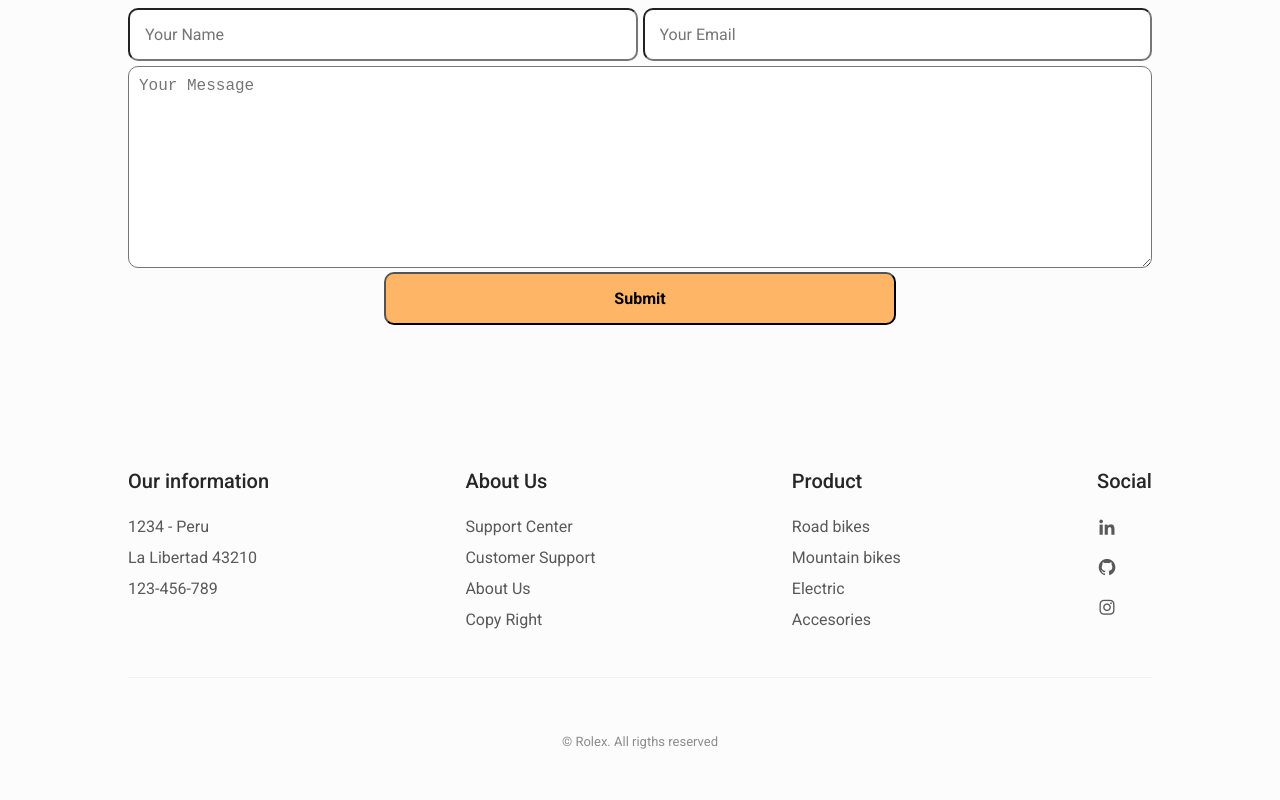
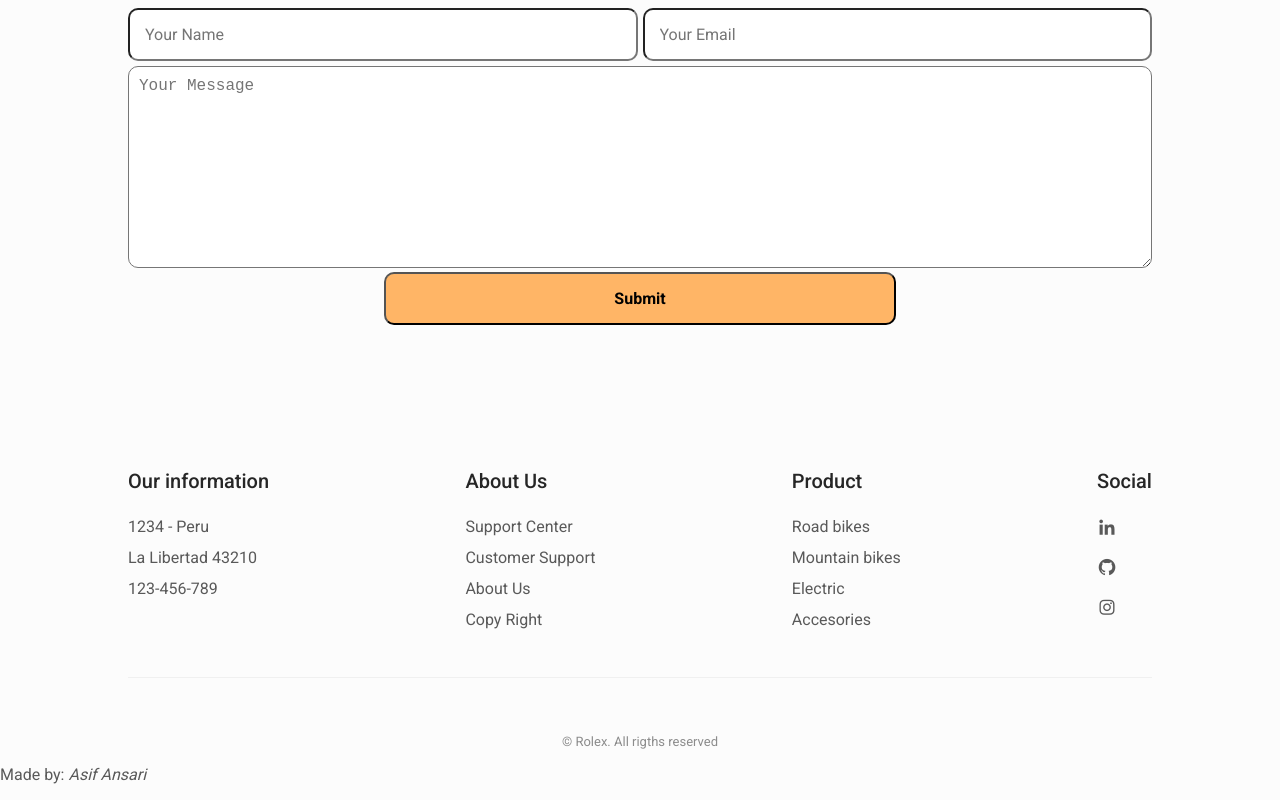
Before and after one commit to Asif8060/OIBSIP, a plain HTML site: page task1/index.html in a window 1280 px wide. Shown: the part 4838-5638 px from the top of the page. Drawn offline with nearby package versions, Linux system fonts and the light colour scheme.

Commit message:
Update index.html

```diff
--- a/task1/index.html
+++ b/task1/index.html
@@ -598,6 +598,7 @@
     </div>
 
     <span class="footer__copy">&#169; Rolex. All rigths reserved</span>
+    <span class="owner">Made by:  <i>Asif Ansari</i></span>
 </footer>
 
 <!--=============== SCROLL UP ===============-->
```
